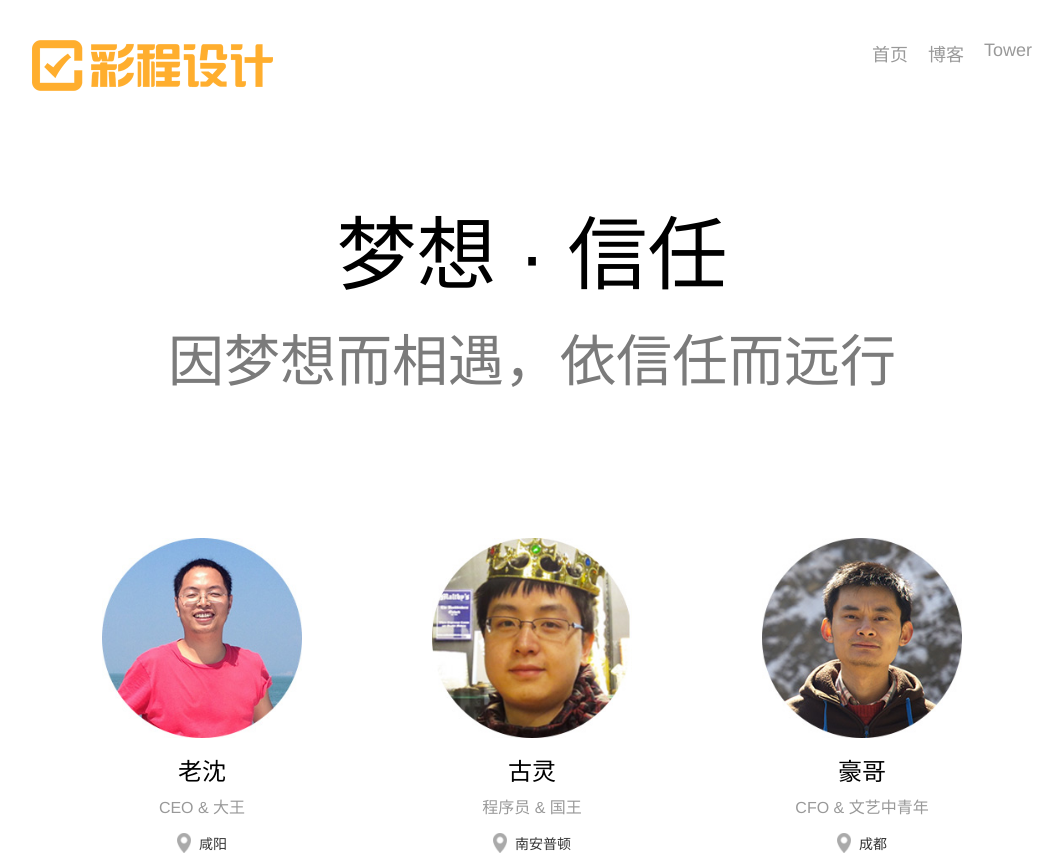
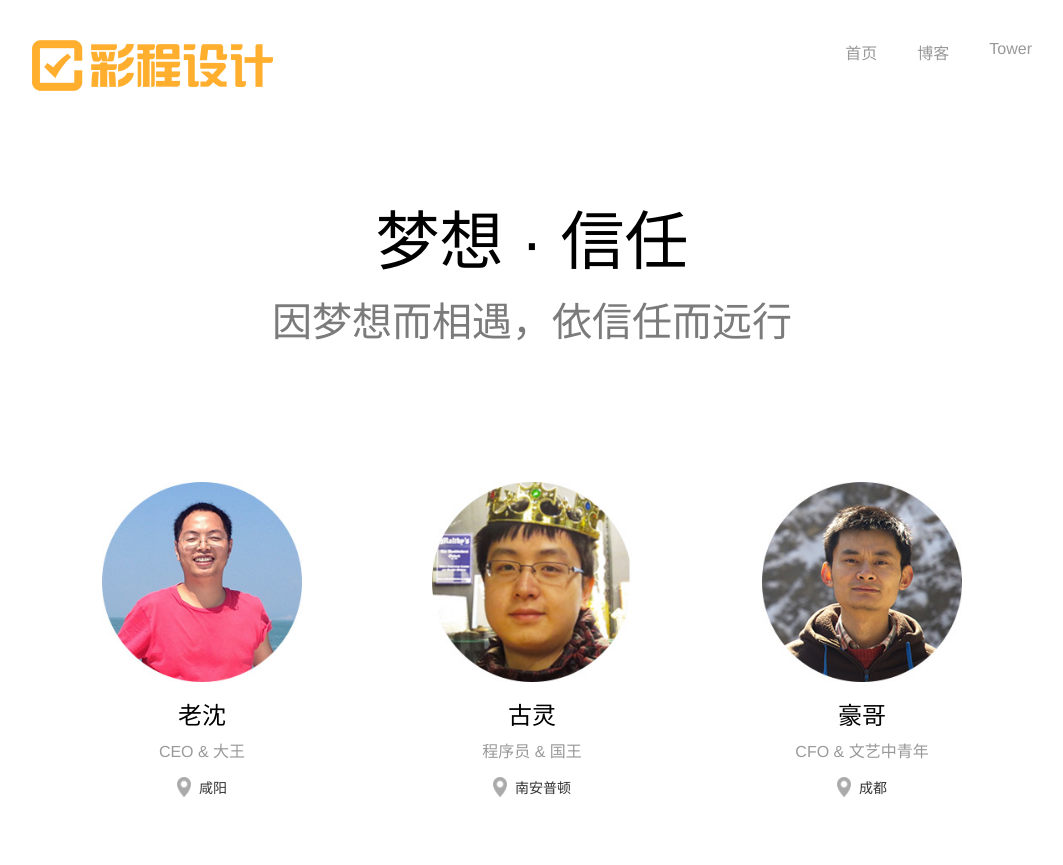
Before and after one commit to mycolorway/ccw-site, a website: page index.html in a window 1280 px wide. Shown: the top 865 px of the page, without its empty margins (108-1171 px from the left). Drawn offline with Linux system fonts and the light colour scheme.

Commit message:
fix style

```diff
--- a/styles/main.scss
+++ b/styles/main.scss
@@ -53,10 +53,10 @@ a:hover {
 		li {
 			float: left;
 			display: block;
-			margin-left: 20px;
+			margin-left: 40px;
 
 			a {
-				font-size: 18px;
+				font-size: 16px;
 				color: #999;
 				&.selected { color: #000; }
 			}
@@ -69,12 +69,12 @@ a:hover {
 	.container { margin-top: 100px; }
 
 	h2.title {
-		font-size: 80px;
+		font-size: 64px;
 		font-weight: normal;
 		margin: 0;
 	}
 	p.subtitle {
-		font-size: 56px;
+		font-size: 40px;
 		line-height: 2em;
 		color: #7b7b7b;
 		margin: 0 0 120px 0;
```
Also changed, not shown: styles/main.css.
